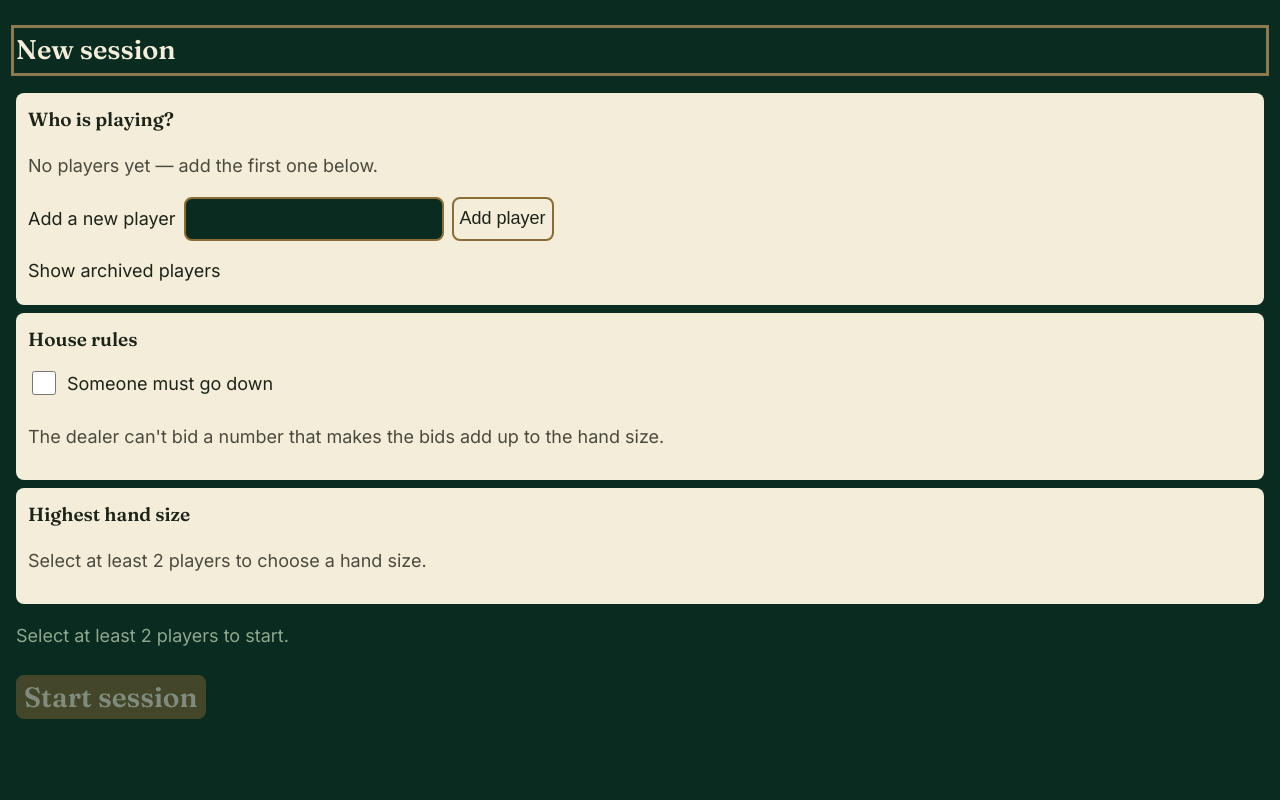
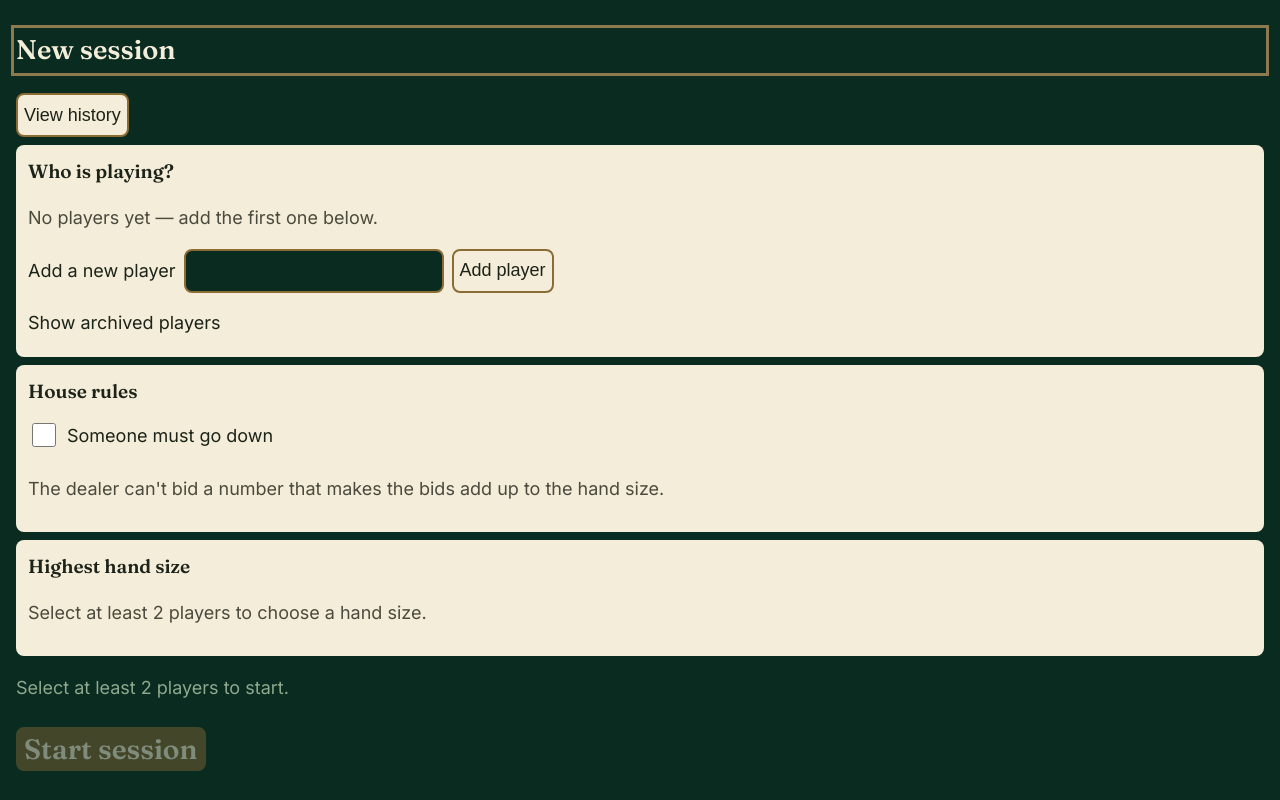
Before and after one commit to RobertBeverton/ContractWhist, a website built with Vite: page index.html in a window 1280 px wide. Built offline with nearby package versions, Linux system fonts and the light colour scheme.

Commit message:
feat: add View history button to setup screen
Adds a "View history" button to the setup/landing screen, reusing the
existing actions.viewHistory() action already wired up on the summary
screen. Previously history/stats were only reachable after finishing a
game via summary.js's button. No changes to history.js's filtering
logic — it already reads state.selectedPlayerIds and adapts its
"This group, all time" stats to whichever players are currently
checked in the setup screen's picker.

Co-Authored-By: Claude Sonnet 5 <noreply@anthropic.com>

```diff
--- a/src/screens/setup.js
+++ b/src/screens/setup.js
@@ -30,6 +30,29 @@ export function renderSetup({ state, actions }) {
   const heading = document.createElement('h1');
   heading.textContent = 'New session';
   screen.append(heading);
+
+  // History is reachable from here too, not just from the post-game summary
+  // screen (previously the only entry point). Placed right under the
+  // heading rather than near "Start session" below: it's a lower-emphasis,
+  // read-only detour ("check the record before you play"), and grouping it
+  // with the primary "Start session" CTA at the bottom risked it reading as
+  // part of that flow (e.g. a "start with history" misread) or stealing
+  // thumb-priority from it. Same action as summary.js's "View history and
+  // stats" button (actions.viewHistory()) — history.js already adapts its
+  // "This group, all time" section to whatever's in state.selectedPlayerIds,
+  // so this button intentionally does nothing extra with the current
+  // checkboxes; it just reuses them by not resetting selection first.
+  // Always shown, even with zero past sessions: history.js already renders
+  // a graceful "No past sessions found yet." message with a working Back
+  // button for that case, so gating this on history existing would just be
+  // a second thing to keep in sync for no real benefit.
+  const historyButton = document.createElement('button');
+  historyButton.type = 'button';
+  historyButton.className = 'setup__history';
+  historyButton.textContent = 'View history';
+  historyButton.setAttribute('aria-label', 'View history and stats');
+  historyButton.addEventListener('click', () => actions.viewHistory());
+  screen.append(historyButton);
 
   // --- Player selection -----------------------------------------------
   const playersGroup = document.createElement('div');
--- a/src/styles/setup.css
+++ b/src/styles/setup.css
@@ -1,3 +1,13 @@
+/* "View history" — plain (non-.primary) button under the "New session"
+   heading, deliberately not full-width like .setup__start below: it's a
+   secondary, lower-emphasis detour off the main flow, not another primary
+   call to action. margin-bottom (rather than .setup__group's margin-top)
+   keeps it visually separate from the "Who is playing?" card immediately
+   below it. */
+.setup__history {
+  margin-bottom: var(--space);
+}
+
 /* Setup screen's three grouped sections ("Who is playing?", "House rules",
    "Starting hand size") are styled as parchment cards. These used to be
    native <fieldset>/<legend>, but browsers position <legend> to straddle
```
